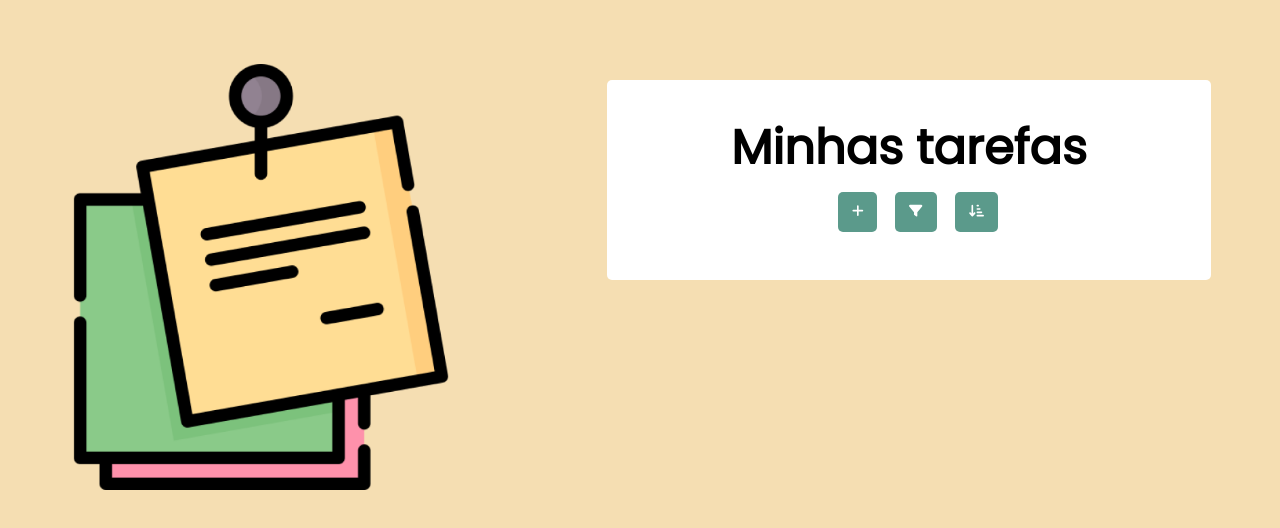
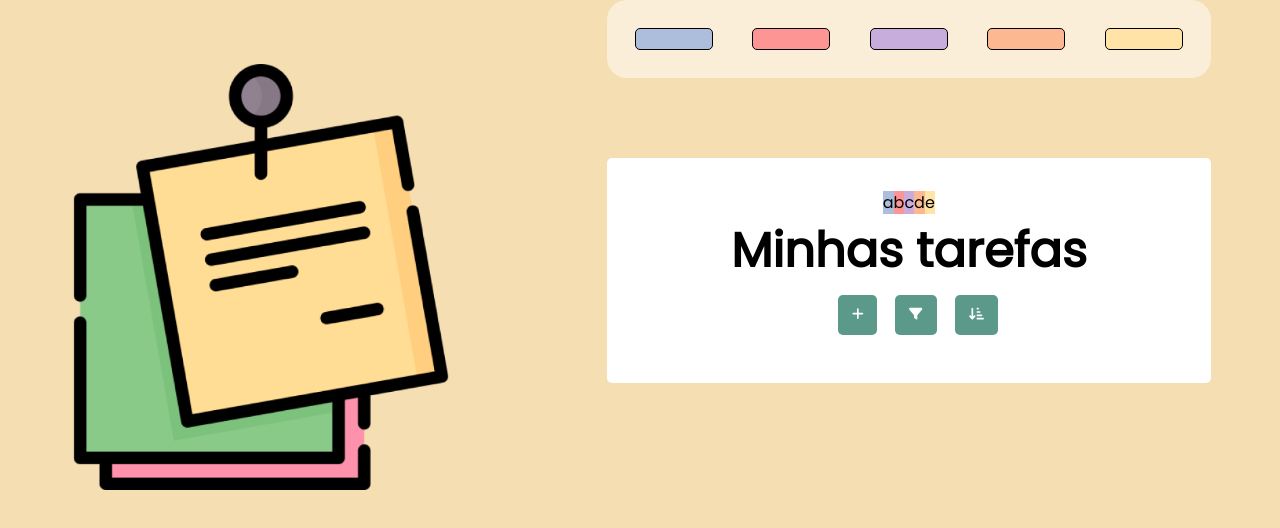
Before and after one commit to jp-avr/To-do-list, a React (Vite) app: page / in a window 1280 px wide. Shown: the top 528 px of the page. Built offline with nearby package versions, Linux system fonts and the light colour scheme; the HTML template or start-up script is replaced by a standard one.

Commit message:
adicionando os botões e a lógica para mudar as cores do projeto

```diff
--- a/src/App.css
+++ b/src/App.css
@@ -30,6 +30,54 @@ body {
 
 .App {
   text-align: center;
+}
+
+.retangulo-azul{
+  background: #ADBDDC;
+  width: 78px;
+  height: 22px;
+  border: 1px solid;
+  border-radius: 5px;
+}
+
+.retangulo-rosa{
+  background: #FE9595;
+  width: 78px;
+  height: 22px;
+  border: 1px solid;
+  border-radius: 5px;
+}
+
+.retangulo-roxo{
+  background: #C7ADDC;
+  width: 78px;
+  height: 22px;
+  border: 1px solid;
+  border-radius: 5px;
+}
+
+.retangulo-laranja{
+  background: #FCB890;
+  width: 78px;
+  height: 22px;
+  border: 1px solid;
+  border-radius: 5px;
+}
+
+.retangulo-amarelo{
+  background: #FFE3A7;
+  width: 78px;
+  height: 22px;
+  border: 1px solid;
+  border-radius: 5px;
+}
+
+.cores {
+  display: flex;
+  justify-content: space-between;
+  padding: 28px;
+  background: #FFFFFF80;
+  border-radius: 20px;
 }
 
 h1 {
--- a/src/App.tsx
+++ b/src/App.tsx
@@ -4,6 +4,13 @@ import TodoWrapper from './components/ToDoWrapper';
 function App() {
     return (
         <div className="App">
+            <div className="cores">
+                <div className="retangulo-azul"></div>
+                <div className="retangulo-rosa"></div>
+                <div className="retangulo-roxo"></div>
+                <div className="retangulo-laranja"></div>
+                <div className="retangulo-amarelo"></div>
+            </div>
             <TodoWrapper></TodoWrapper>
         </div>
     );
--- a/src/components/ToDoWrapper.tsx
+++ b/src/components/ToDoWrapper.tsx
@@ -17,6 +17,7 @@ interface Todo {
 export default function TodoWrapper() {
     const localStorageKey = 'todos';
     const [todos, setTodos] = useState<Todo[]>([]);
+    const [corAtual, setCorAtual] = useState<string>('');
 
     useEffect(() => {
         const storedTodos = JSON.parse(localStorage.getItem(localStorageKey) || '[]') as Todo[];
@@ -86,13 +87,26 @@ export default function TodoWrapper() {
         setTodos(sortedTodos);
     };
 
-
     const orderAlphabetically = () => {
+        // ORDENA TODOS OS ELEMENTOS POR ORDEM ALFABETICA
         setTodos(prevTodos => [...prevTodos].sort((a, b) => a.tarefa.localeCompare(b.tarefa)));
     };
 
+    const handleColorChange = (color: string) => {
+        // Função para alterar a cor do projeto
+        setCorAtual(color);
+    };
+
     return (
-        <div className='TodoWrapper'>
+        <div className='TodoWrapper' style={{backgroundColor: corAtual}}>
+            <div className="color-picker">
+                <span onClick={() => handleColorChange('#ADBDDC')} style={{ backgroundColor: '#ADBDDC' }}>a</span>
+                <span onClick={() => handleColorChange('#FE9595')} style={{ backgroundColor: '#FE9595' }}>b</span>
+                <span onClick={() => handleColorChange('#C7ADDC')} style={{ backgroundColor: '#C7ADDC' }}>c</span>
+                <span onClick={() => handleColorChange('#FCB890')} style={{ backgroundColor: '#FCB890' }}>d</span>
+                <span onClick={() => handleColorChange('#FFE3A7')} style={{ backgroundColor: '#FFE3A7' }}>e</span>
+            </div>
+
             <h1>Minhas tarefas</h1>
             <TodoForm
                 addTodo={addTodo}
```
